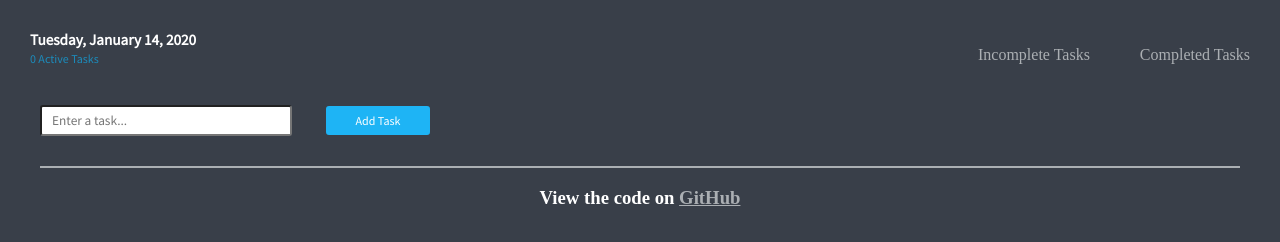
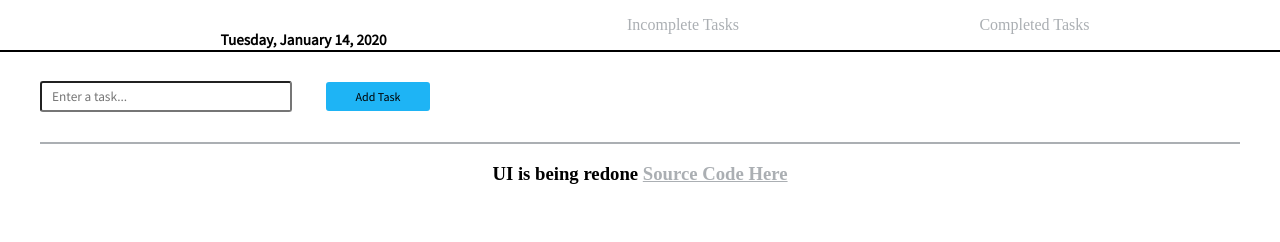
Before and after one commit to harrisj09/ToDo-App, a plain HTML site: page index.html in a window 1280 px wide. Drawn offline with Linux system fonts and the light colour scheme.

Commit message:
Updated UI

```diff
--- a/assets/scripts/todoView.js
+++ b/assets/scripts/todoView.js
@@ -68,12 +68,7 @@ class TodoView {
       this.UI.date.innerHTML = new Date().toLocaleString('en-us', { weekday: 'long', year: 'numeric', month: 'long', day: 'numeric' });
   }
 
-  displayActiveTasks(todos) {
-    this.UI.activeTasks.innerHTML = `${todos.length} Active Tasks`;
-  }
-
   displayTasks(todos) {
-      let index = 0;
       let dataAttributeType;
       let html = ``;
       if (this.UI.type) {
@@ -85,8 +80,6 @@ class TodoView {
         return task.completed == this.UI.type;
       });
 
-      this.displayActiveTasks(filteredList);
-
       filteredList.forEach(filteredTitle => {
         html += `
         <div>
@@ -97,10 +90,8 @@ class TodoView {
         </div>
        </div>
         `;
-        index++;
     });
     this.UI.tasksSection.innerHTML = html;
-
   }
 
 }
--- a/assets/styles/_footer.scss
+++ b/assets/styles/_footer.scss
@@ -1,5 +1,4 @@
 .credit__text {
-    color: $textColorWhite;
     text-align: center;
 
 }
--- a/assets/styles/_todoStyle.scss
+++ b/assets/styles/_todoStyle.scss
@@ -8,12 +8,10 @@
 
 .task__desc {
     font-family: $baseFont;
-    color: $textColorWhite;
     font-size: $mobileSizeHeading;
 }
 
 .task__holder--complete {
-    color: $textColorWhite;
     cursor: pointer;
 }
 
@@ -22,7 +20,6 @@
 }
 
 .task__holder--delete {
-    color: $textColorWhite;
     cursor: pointer;
 }
 
@@ -31,7 +28,6 @@
 }
 
 .task__holder--undo {
-    color: $textColorWhite;
     cursor: pointer;
 }
 
--- a/assets/styles/_top.scss
+++ b/assets/styles/_top.scss
@@ -1,9 +1,14 @@
 .app__date {
     margin: 30px 0px 0px 30px;
     font-family: $baseFont;
-    color: $textColorWhite;
     font-size: $mobileSizeHeading;
+}
 
+.app__top-holder {
+    border-bottom: 2px solid black;
+    display: flex;
+    flex-flow: row wrap;
+    justify-content: space-evenly;
 }
 
 .app__tasks-active {
@@ -13,12 +18,6 @@
     font-family: $baseFont;
     font-size: $mobileSizeParagraph;
     color: $textColorBlue;
-}
-
-.app__tasks {
-    display: flex;
-    flex-flow: row wrap;
-    justify-content: space-evenly;
 }
 
 .app__tasks--state{
@@ -37,13 +36,13 @@
     color: $textColorRed;
 }
 
-@media only screen and (min-width: 600px)  {
+@media only screen and (min-width: 600px) {
     .app__tasks {
         position: absolute;
         top: 30px;
         right: 30px;
     }
-    .app__tasks--state{
+    .app__tasks--state {
         margin-left: 50px;
         color: $textColorGrey;
         cursor: pointer;
--- a/assets/styles/style.scss
+++ b/assets/styles/style.scss
@@ -8,6 +8,5 @@
 /* Base Attributes */
 
 .app {
-    background-color: $backgroundColor;
     margin: 0px;
 }
--- a/index.html
+++ b/index.html
@@ -15,11 +15,12 @@
 
     </head>
     <body class="app">
-    <h3 class="app__date">Date here</h3>
-    <p class="app__tasks-active">0 Active Tasks</p>
-    <div class="app__tasks">
+    <div class="app__top-holder">
+    <h3 class="app__date"></h3>
+
     <p class="app__tasks--state" id="incomplete">Incomplete Tasks</p>
     <p class="app__tasks--state" id="complete">Completed Tasks</p>
+
     </div>
     <div class="app__form-wrapper">
     <form class="app__form">
@@ -38,7 +39,7 @@
     <div class="tasks__wrapper">
         </div>
         <footer class="credit">
-            <h3 class="credit__text">View the code on <a href="https://github.com/harrisj09" class="credit__text--github">GitHub</a></h3>
+            <h3 class="credit__text">UI is being redone <a href="https://github.com/harrisj09" class="credit__text--github">Source Code Here</a></h3>
         </footer>
         <!-- JS Files -->
         <script src="assets/scripts/app.js" type="module"> </script>
```
Also changed, not shown: assets/styles/style.css, 1 other file.
